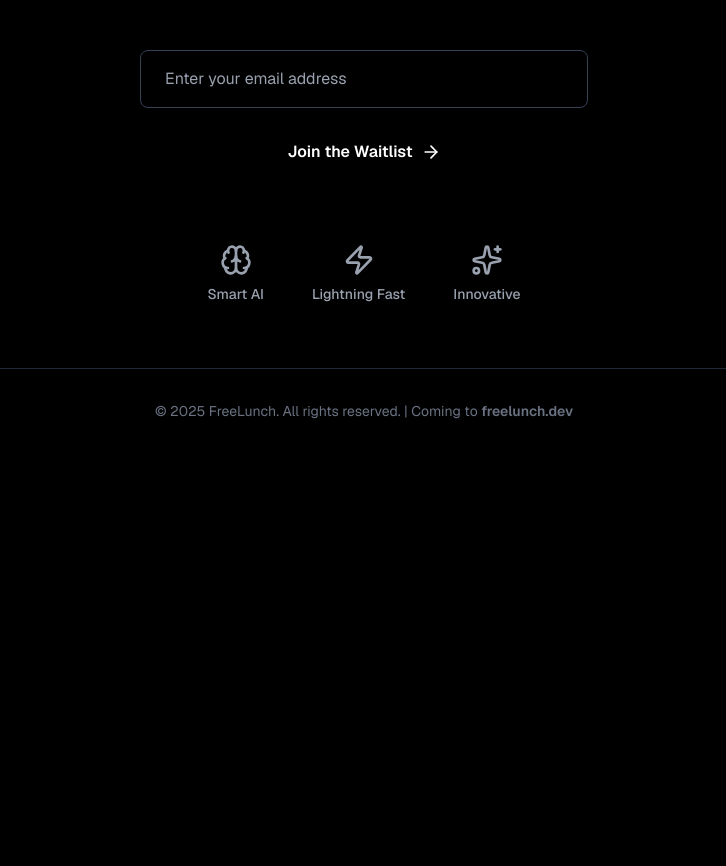
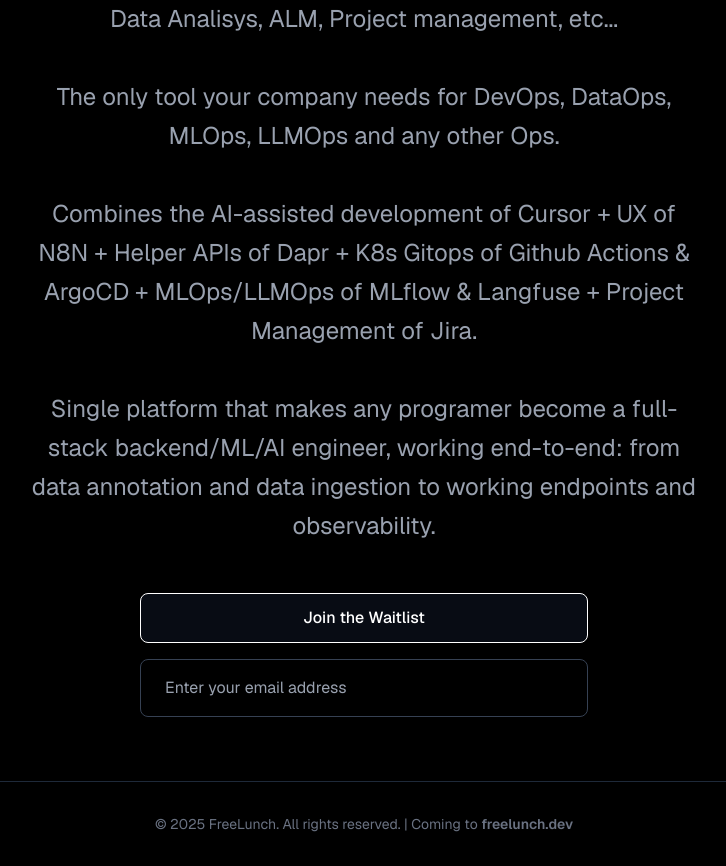
Before and after one commit to oliveiragil/freelunch-site, a Next.js app: page / in a window 1280 px wide. Shown: the part 700-1566 px from the top of the page, without its empty margins (276-1002 px from the left). Before the commit the page ends 1153 px from the top, so only its background shows below. Built offline with nearby package versions, Linux system fonts and the light colour scheme.

Commit message:
Adding logo, modifying text, removing fool elements and change button.

```diff
--- a/next.config.ts
+++ b/next.config.ts
@@ -2,8 +2,7 @@
 
 const nextConfig: NextConfig = {
   devIndicators: {
-    buildActivity: false,
-    buildActivityPosition: 'bottom-right',
+    position: 'bottom-right',
   },
   /* config options here */
 };
--- a/src/app/layout.tsx
+++ b/src/app/layout.tsx
@@ -13,6 +13,7 @@
 });
 
 export const metadata: Metadata = {
+  metadataBase: new URL("https://freelunch.dev"),
   title: "FreeLunch - AI Intelligence Platform",
   description: "Revolutionize your workflow with cutting-edge AI technology that learns, adapts, and delivers unprecedented results. Join the waitlist for early access.",
   keywords: "AI, artificial intelligence, productivity, automation, technology",
@@ -23,7 +24,7 @@
     siteName: "FreeLunch",
     images: [
       {
-        url: "/logo1.png",
+        url: "/logo_freelunch.svg",
         width: 1200,
         height: 630,
       },
--- a/src/app/page.tsx
+++ b/src/app/page.tsx
@@ -6,7 +6,7 @@
 import { zodResolver } from '@hookform/resolvers/zod';
 import { z } from 'zod';
 import Image from 'next/image';
-import { Sparkles, Zap, Brain, ArrowRight, CheckCircle } from 'lucide-react';
+import { Sparkles, CheckCircle } from 'lucide-react';
 
 const emailSchema = z.object({
   email: z.string().email('Please enter a valid email address'),
@@ -55,7 +55,7 @@
       >
         <div className="flex items-center space-x-2">
           <Image
-            src="/logo1.svg"
+            src="/logo_freelunch.svg"
             alt="FreeLunch Logo"
             width={40}
             height={40}
@@ -108,10 +108,15 @@
             animate={{ opacity: 1, y: 0 }}
             transition={{ duration: 0.8, delay: 0.8 }}
           >
-            All-in-one, ai-native, open-source backend platform for startups post-MVP. Gives
-            startups Google-level maturity while being cheaper, easier to use and more flexible
-            than the popular combo of VSCode + Heroku/Render/Railway. Give you the
-            PaaS experience of Heroku + intuitive GUI of n8n + AI assistance of Cursor.
+            Everything you need to help your startup reach Google-level maturity in one unified platform.
+            <br /><br />
+            Freelunch is all-in-one open-source backend platform easier to use and more flexible than popular combos of several separated tools to coding, test, build, deploy on some PaaS, Data Analisys, ALM, Project management, etc...
+            <br /><br />
+            The only tool your company needs for DevOps, DataOps, MLOps, LLMOps and any other Ops.
+            <br /><br />
+            Combines the AI-assisted development of Cursor + UX of N8N + Helper APIs of Dapr + K8s Gitops of Github Actions & ArgoCD + MLOps/LLMOps of MLflow & Langfuse + Project Management of Jira.
+            <br /><br />
+            Single platform that makes any programer become a full-stack backend/ML/AI engineer, working end-to-end: from data annotation and data ingestion to working endpoints and observability.
           </motion.p>
 
           {/* Waitlist Form */}
@@ -123,6 +128,19 @@
           >
             {!isSubmitted ? (
               <form onSubmit={handleSubmit(onSubmit)} className="space-y-4">
+                <motion.button
+                  type="submit"
+                  disabled={isLoading}
+                  className="w-full bg-gray-900/50 border border-primary-orange hover:border-primary-orange hover:bg-gray-900/70 text-primary-orange hover:text-white font-medium py-3 px-6 rounded-lg transition-all duration-300 flex items-center justify-center disabled:opacity-50 disabled:cursor-not-allowed backdrop-blur-sm"
+                  whileHover={{ scale: 1.01 }}
+                  whileTap={{ scale: 0.99 }}
+                >
+                  {isLoading ? (
+                    <div className="animate-spin rounded-full h-5 w-5 border-b-2 border-white"></div>
+                  ) : (
+                    <span>Join the Waitlist</span>
+                  )}
+                </motion.button>
                 <div className="relative">
                   <input
                     {...register('email')}
@@ -134,22 +152,6 @@
                     <p className="text-red-400 text-sm mt-2 text-left">{errors.email.message}</p>
                   )}
                 </div>
-                <motion.button
-                  type="submit"
-                  disabled={isLoading}
-                  className="w-full bg-orange-gradient hover:shadow-lg hover:shadow-primary-orange/25 text-white font-semibold py-4 px-6 rounded-lg transition-all duration-300 flex items-center justify-center space-x-2 disabled:opacity-50 disabled:cursor-not-allowed"
-                  whileHover={{ scale: 1.02 }}
-                  whileTap={{ scale: 0.98 }}
-                >
-                  {isLoading ? (
-                    <div className="animate-spin rounded-full h-5 w-5 border-b-2 border-white"></div>
-                  ) : (
-                    <>
-                      <span>Join the Waitlist</span>
-                      <ArrowRight className="w-5 h-5" />
-                    </>
-                  )}
-                </motion.button>
               </form>
             ) : (
               <motion.div
@@ -163,30 +165,6 @@
                 <p className="text-gray-400">We&apos;ll notify you when FreeLunch launches.</p>
               </motion.div>
             )}
-          </motion.div>
-
-          {/* Feature Icons */}
-          <motion.div
-            className="flex justify-center space-x-8 md:space-x-12 mb-16"
-            initial={{ opacity: 0, y: 30 }}
-            animate={{ opacity: 1, y: 0 }}
-            transition={{ duration: 0.8, delay: 1.2 }}
-          >
-            {[
-              { icon: Brain, label: 'Smart AI' },
-              { icon: Zap, label: 'Lightning Fast' },
-              { icon: Sparkles, label: 'Innovative' },
-            ].map((feature) => (
-              <motion.div
-                key={feature.label}
-                className="flex flex-col items-center space-y-2 text-gray-400 hover:text-primary-orange transition-colors duration-300"
-                whileHover={{ scale: 1.1 }}
-                transition={{ duration: 0.2 }}
-              >
-                <feature.icon className="w-8 h-8" />
-                <span className="text-sm font-medium">{feature.label}</span>
-              </motion.div>
-            ))}
           </motion.div>
         </motion.div>
       </main>
```
Also changed, not shown: public/logo1.svg (deleted), public/logo_freelunch.svg (added).
